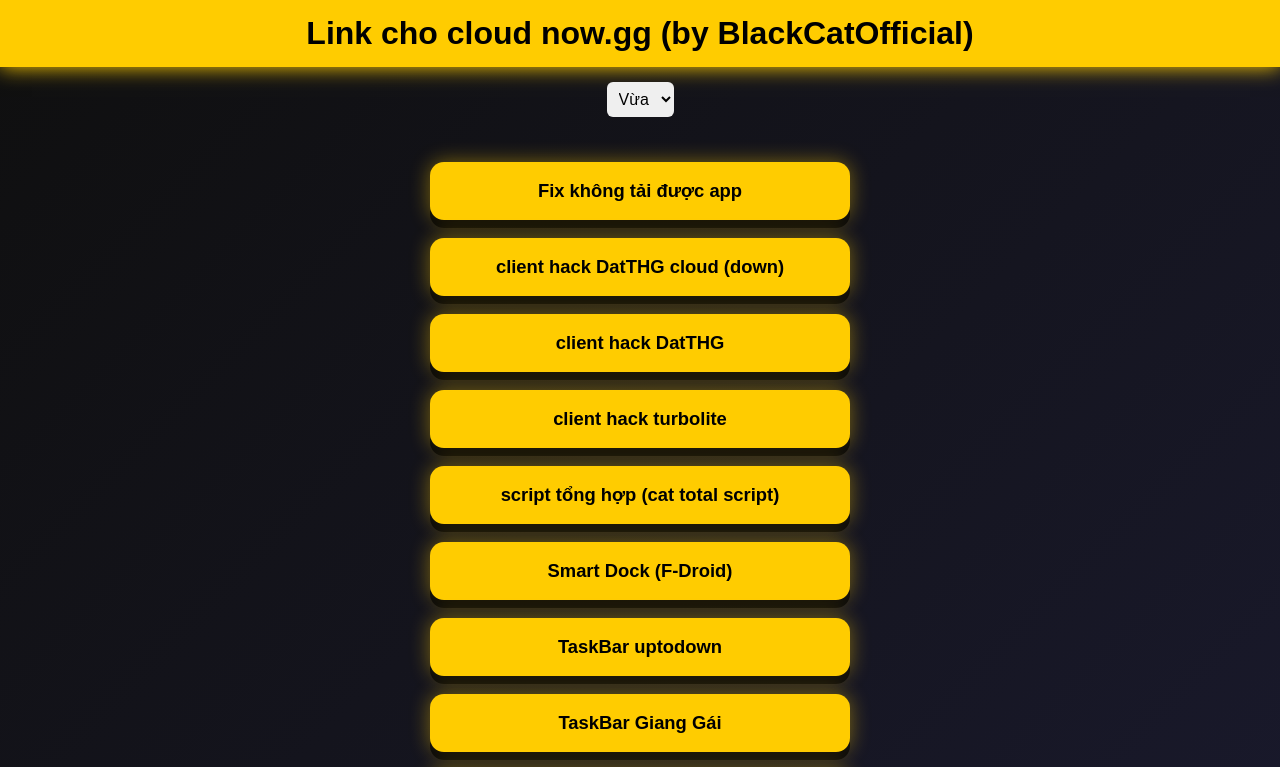
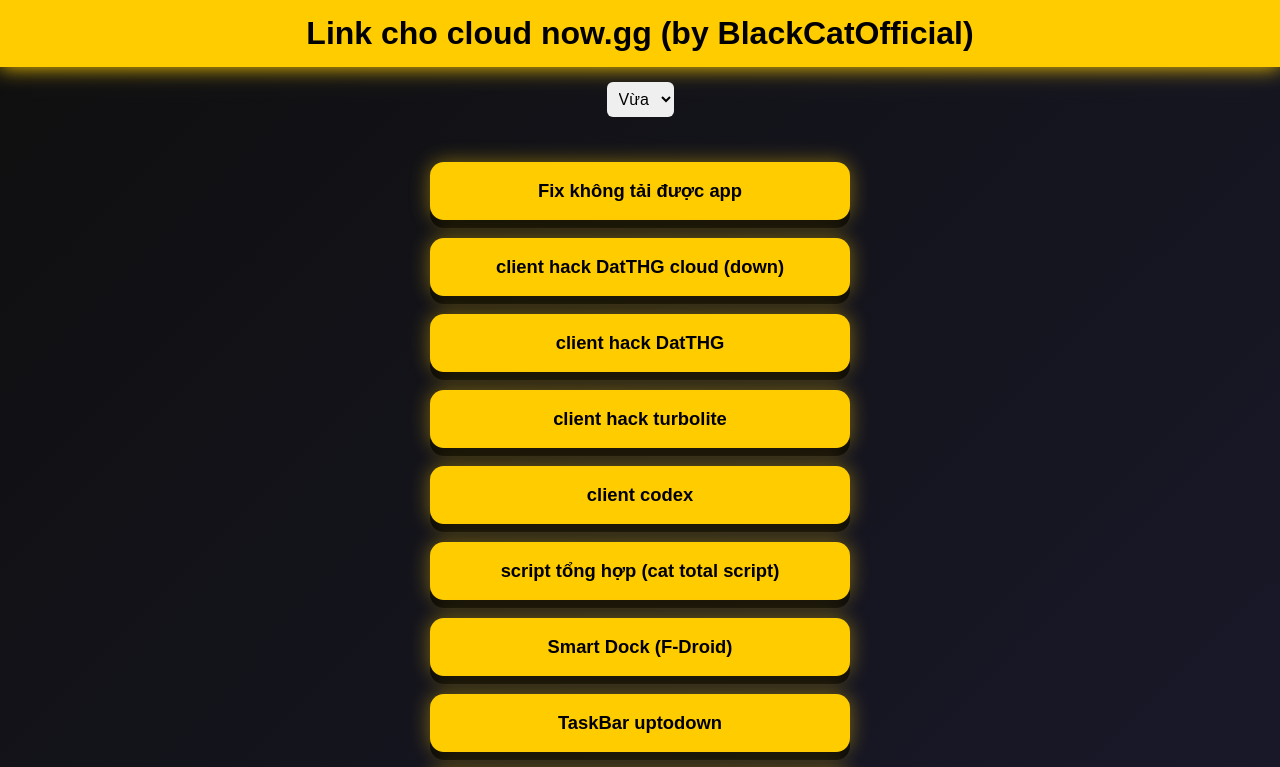
Before and after one commit to BlackCatOfficialytb/cloudrobloxbco, a plain HTML site: page index.html in a window 1280 px wide. Shown: the top 767 px of the page. Drawn offline with Linux system fonts and the light colour scheme.

Commit message:
Update index.html

```diff
--- a/index.html
+++ b/index.html
@@ -18,6 +18,7 @@
       <button class="btn" onclick="go('https://bom.so/thgcloud')">client hack DatTHG cloud (down)</button>
       <button class="btn" onclick="go('https://beacons.ai/datthgclient')">client hack DatTHG</button>
       <button class="btn" onclick="go('https://www.turbolite.asia/2025/04/hack.html')">client hack turbolite</button>
+      <button class="btn" onclick="go('https://www.mediafire.com/file/3piv87u6044r554/Codex_v2.689_VNG.apk/file')">client codex</button>
       <!-- <button class="btn" onclick="go('https://bom.so/thgscript')">script tổng hợp</button> -->
       <button class="btn" onclick="go('https://pastefy.app/nrFDZJkQ')">script tổng hợp (cat total script)</button>
       <button class="btn" onclick="go('https://f-droid.org/packages/cu.axel.smartdock/')">Smart Dock (F-Droid)</button>
```
